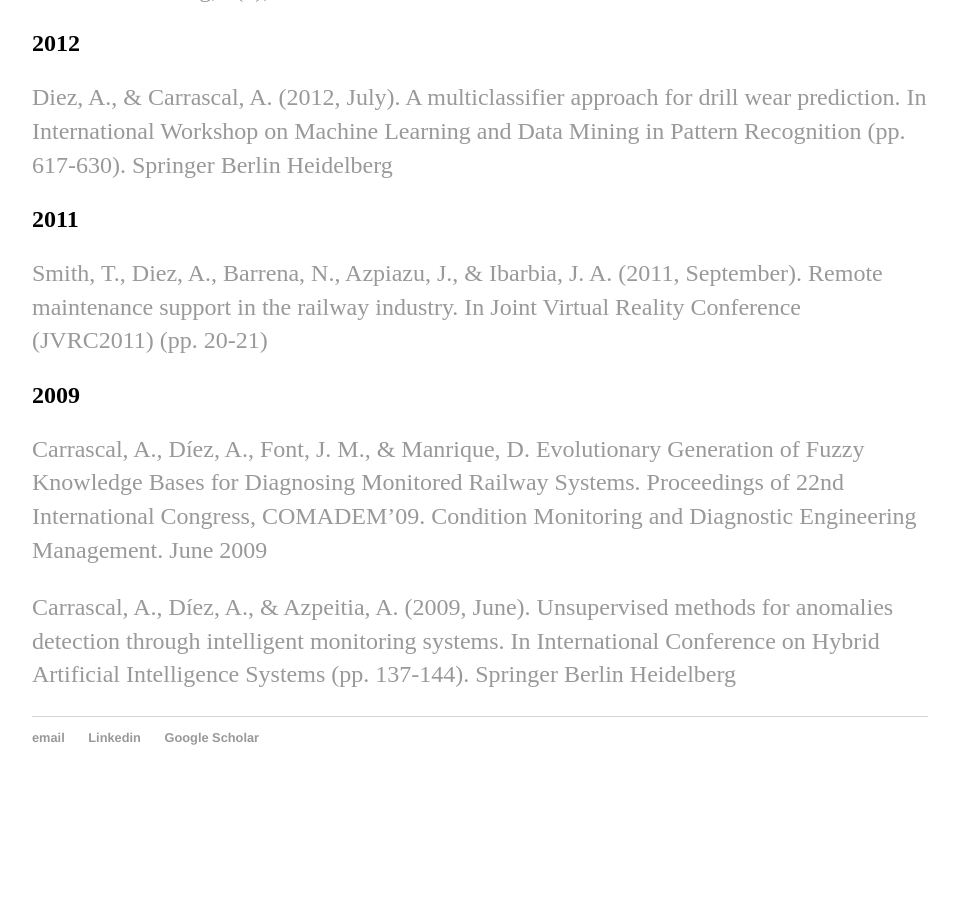
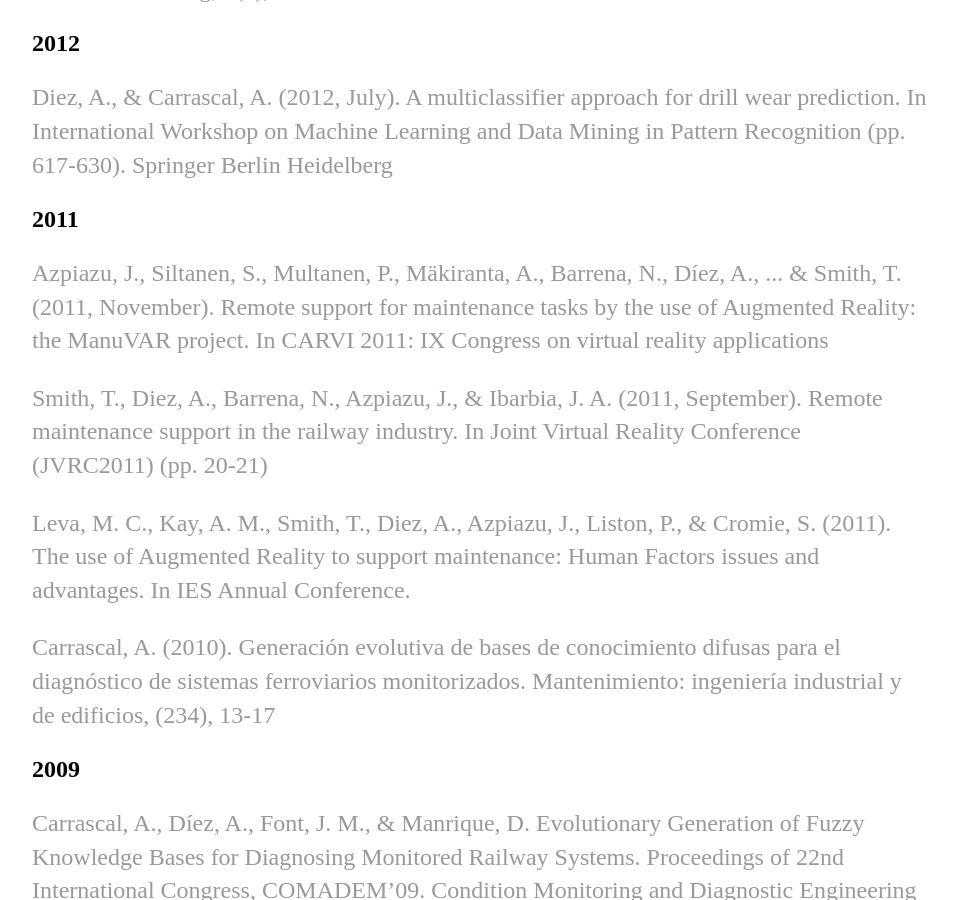
Before and after one commit to adiezolivan/adiezolivan.github.io, a Jekyll site: the page built from research_work/index.html, in a window 1280 px wide and 900 px high, scrolled down 1761 px. Shown: the whole window, without its empty margins (160-1116 px from the left). Built offline with Jekyll 4.4.1, drawn with Linux system fonts in a browser that asks for light colours; before the commit the page ends 2566 px from its top, so only the background shows below that.

Commit message:
Update index.html

```diff
--- a/research_work/index.html
+++ b/research_work/index.html
@@ -23,8 +23,11 @@ title: Research work
     	<h2>2012</h2>
 	<p><a href="https://doi.org/10.1007/978-3-642-31537-4_48">Diez, A., & Carrascal, A. (2012, July). A multiclassifier approach for drill wear prediction. In International Workshop on Machine Learning and Data Mining in Pattern Recognition (pp. 617-630). Springer Berlin Heidelberg</a></p>
     	<h2>2011</h2>
+	<p><a href="https://www.vtt.fi/inf/julkaisut/muut/2011/Remote_support.pdf">Azpiazu, J., Siltanen, S., Multanen, P., Mäkiranta, A., Barrena, N., Díez, A., ... & Smith, T. (2011, November). Remote support for maintenance tasks by the use of Augmented Reality: the ManuVAR project. In CARVI 2011: IX Congress on virtual reality applications</a></p>
 	<p><a href="https://www.vtt.fi/inf/julkaisut/muut/2011/Remote_support.pdf">Smith, T., Diez, A., Barrena, N., Azpiazu, J., & Ibarbia, J. A. (2011, September). Remote maintenance support in the railway industry. In Joint Virtual Reality Conference (JVRC2011) (pp. 20-21)</a></p>
-    	<h2>2009</h2>
+    	<p><a>Leva, M. C., Kay, A. M., Smith, T., Diez, A., Azpiazu, J., Liston, P., & Cromie, S. (2011). The use of Augmented Reality to support maintenance: Human Factors issues and advantages. In IES Annual Conference.</a></p>
+	<p><a href="https://dialnet.unirioja.es/servlet/articulo?codigo=3239888">Carrascal, A. (2010). Generación evolutiva de bases de conocimiento difusas para el diagnóstico de sistemas ferroviarios monitorizados. Mantenimiento: ingeniería industrial y de edificios, (234), 13-17</a></p>
+	<h2>2009</h2>
 	<p><a href="http://oa.upm.es/46862/1/INVE_MEM_2009_257959.pdf">Carrascal, A., Díez, A., Font, J. M., & Manrique, D. Evolutionary Generation of Fuzzy Knowledge Bases for Diagnosing Monitored Railway Systems. Proceedings of 22nd International Congress, COMADEM’09. Condition Monitoring and Diagnostic Engineering Management. June 2009</a></p>
     	<p><a href="https://doi.org/10.1007/978-3-642-02319-4_17">Carrascal, A., Díez, A., & Azpeitia, A. (2009, June). Unsupervised methods for anomalies detection through intelligent monitoring systems. In International Conference on Hybrid Artificial Intelligence Systems (pp. 137-144). Springer Berlin Heidelberg</a></p>
 </div><!-- /.blurb -->
```
